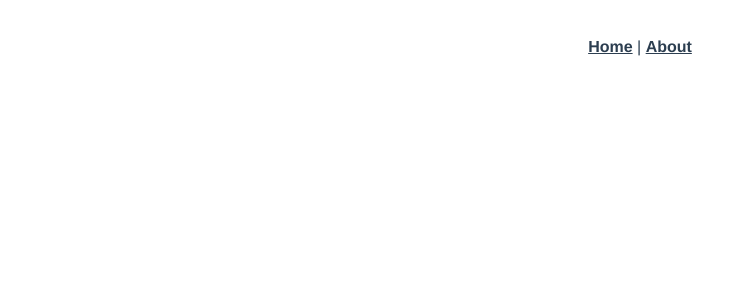
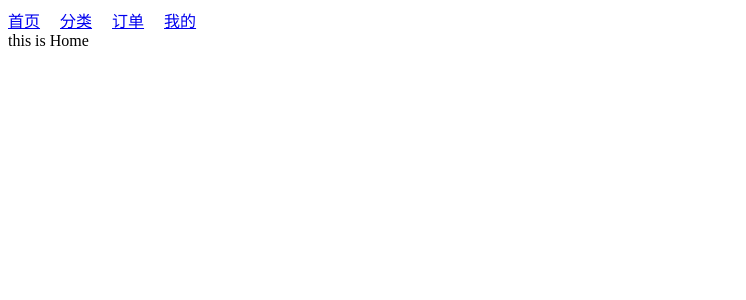
Before and after one commit to lcywgslmygzlwlt/taskDay9, a Vue app: page /#/home in a window 1280 px wide. Shown: the top 300 px of the page, without its empty margins (0-746 px from the left). Built offline with nearby package versions, Linux system fonts and the light colour scheme.

Commit message:
完成了第一题

```diff
--- a/src/App.vue
+++ b/src/App.vue
@@ -1,32 +1,25 @@
 <template>
-  <div id="app">
-    <nav>
-      <router-link to="/">Home</router-link> |
-      <router-link to="/about">About</router-link>
-    </nav>
-    <router-view/>
+  <div>
+    <router-link to="/home">首页</router-link>
+    <router-link to="/fl">分类</router-link>
+    <router-link to="/dd">订单</router-link>
+    <router-link to="/my">我的</router-link>
+    <div>
+      <router-view></router-view>
+    </div>
   </div>
 </template>
 
+<script>
+export default {
+  data() {
+    return {}
+  },
+}
+</script>
+
 <style lang="less">
-#app {
-  font-family: Avenir, Helvetica, Arial, sans-serif;
-  -webkit-font-smoothing: antialiased;
-  -moz-osx-font-smoothing: grayscale;
-  text-align: center;
-  color: #2c3e50;
-}
-
-nav {
-  padding: 30px;
-
-  a {
-    font-weight: bold;
-    color: #2c3e50;
-
-    &.router-link-exact-active {
-      color: #42b983;
-    }
-  }
+a {
+  margin-right: 20px;
 }
 </style>
--- a/src/router/index.js
+++ b/src/router/index.js
@@ -1,27 +1,24 @@
 import Vue from 'vue'
 import VueRouter from 'vue-router'
-import HomeView from '../views/HomeView.vue'
+import Dd from '@/views/Dd.vue'
+import Fl from '@/views/Fl.vue'
+import Home from '@/views/Home.vue'
+import My from '@/views/My.vue'
+import NodeFent from '@/views/NodeFent.vue'
 
 Vue.use(VueRouter)
 
 const routes = [
-  {
-    path: '/',
-    name: 'home',
-    component: HomeView
-  },
-  {
-    path: '/about',
-    name: 'about',
-    // route level code-splitting
-    // this generates a separate chunk (about.[hash].js) for this route
-    // which is lazy-loaded when the route is visited.
-    component: () => import(/* webpackChunkName: "about" */ '../views/AboutView.vue')
-  }
+  { path: '/', redirect: '/home' },
+  { path: '/home', component: Home },
+  { path: '/my', component: My },
+  { path: '/dd', component: Dd },
+  { path: '/Fl', component: Fl },
+  { path: '*', component: NodeFent },
 ]
 
 const router = new VueRouter({
-  routes
+  routes,
 })
 
 export default router
--- a/src/views/AboutView.vue
+++ /dev/null
@@ -1,5 +0,0 @@
-<template>
-  <div class="about">
-    <h1>This is an about page</h1>
-  </div>
-</template>
--- /dev/null
+++ b/src/views/Dd.vue
@@ -0,0 +1,3 @@
+<template>
+  <div class="about">This is Dingdan</div>
+</template>
--- /dev/null
+++ b/src/views/Fl.vue
@@ -0,0 +1,3 @@
+<template>
+  <div class="about">This is FenLei</div>
+</template>
--- /dev/null
+++ b/src/views/Home.vue
@@ -0,0 +1,9 @@
+<template>
+  <div class="home">this is Home</div>
+</template>
+
+<script>
+export default {
+  name: 'HomeView',
+}
+</script>
--- a/src/views/HomeView.vue
+++ /dev/null
@@ -1,18 +0,0 @@
-<template>
-  <div class="home">
-    <img alt="Vue logo" src="../assets/logo.png">
-    <HelloWorld msg="Welcome to Your Vue.js App"/>
-  </div>
-</template>
-
-<script>
-// @ is an alias to /src
-import HelloWorld from '@/components/HelloWorld.vue'
-
-export default {
-  name: 'HomeView',
-  components: {
-    HelloWorld
-  }
-}
-</script>
--- /dev/null
+++ b/src/views/My.vue
@@ -0,0 +1,3 @@
+<template>
+  <div class="about">This is My</div>
+</template>
--- /dev/null
+++ b/src/views/NodeFent.vue
@@ -0,0 +1,11 @@
+<template>
+  <div class="home">
+    <h1>404 NOT Found</h1>
+  </div>
+</template>
+
+<script>
+export default {
+  name: 'HomeView',
+}
+</script>
--- a/vue.config.js
+++ b/vue.config.js
@@ -1,4 +1,5 @@
 const { defineConfig } = require('@vue/cli-service')
 module.exports = defineConfig({
-  transpileDependencies: true
+  transpileDependencies: true,
+  lintOnSave: false
 })
```
Also changed, not shown: .prettierrc.js (added).
